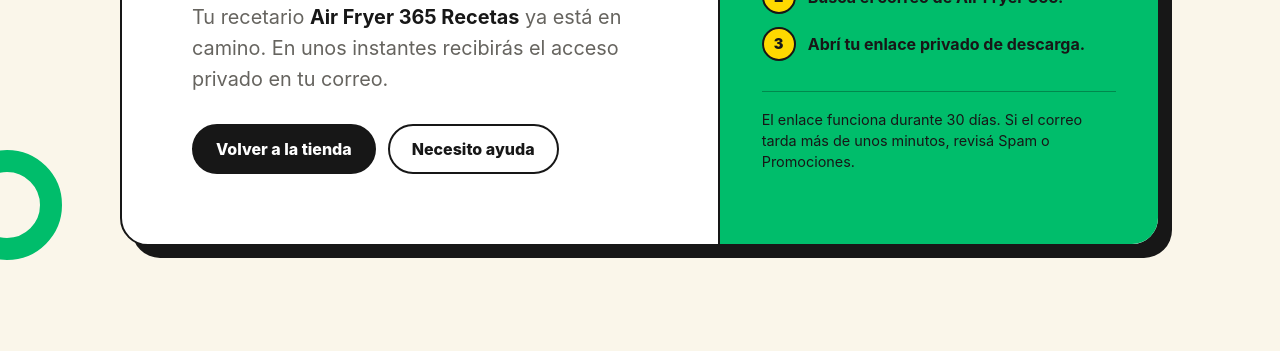
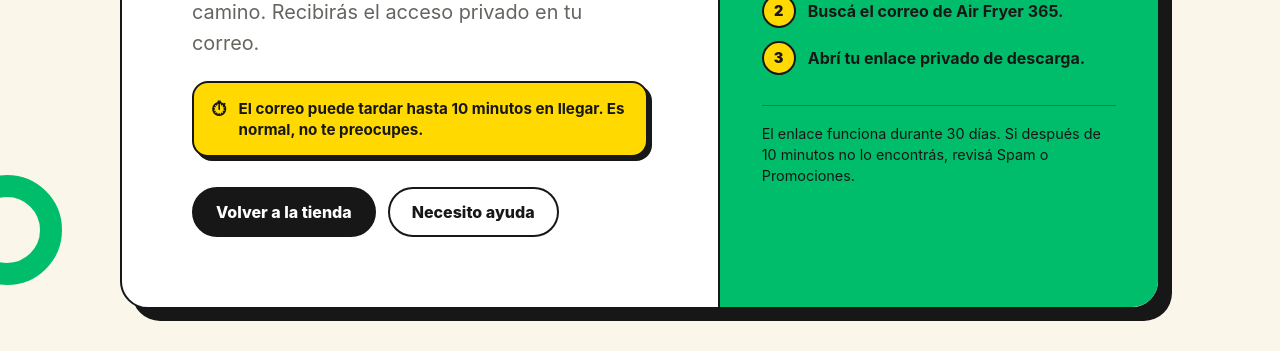
Before and after one commit to MPCarranza/recetas-faciles, a website: page gracias.html in a window 1280 px wide. Shown: the part 476-827 px from the top of the page. Before the commit the page ends 800 px from the top, so only its background shows below. Drawn offline with Linux system fonts and the light colour scheme.

Commit message:
Aclarar demora del correo de entrega

```diff
--- a/gracias.html
+++ b/gracias.html
@@ -136,6 +136,28 @@
       }
 
       .lead strong { color: var(--ink); }
+
+      .delivery-note {
+        max-width: 590px;
+        display: flex;
+        align-items: flex-start;
+        gap: 12px;
+        margin: -8px 0 30px;
+        padding: 15px 17px;
+        background: var(--yellow);
+        border: 2px solid var(--ink);
+        border-radius: 16px;
+        box-shadow: 4px 4px 0 var(--ink);
+        font-size: 0.95rem;
+        font-weight: 750;
+        line-height: 1.4;
+      }
+
+      .delivery-note__icon {
+        flex: 0 0 auto;
+        font-size: 1.25rem;
+        line-height: 1.1;
+      }
 
       .order-number {
         display: none;
@@ -331,8 +353,13 @@
 
           <p class="lead">
             Tu recetario <strong>Air Fryer 365 Recetas</strong> ya está en camino.
-            En unos instantes recibirás el acceso privado en tu correo.
+            Recibirás el acceso privado en tu correo.
           </p>
+
+          <div class="delivery-note" role="status">
+            <span class="delivery-note__icon" aria-hidden="true">⏱</span>
+            <span>El correo puede tardar hasta 10 minutos en llegar. Es normal, no te preocupes.</span>
+          </div>
 
           <p class="order-number" id="order-number">
             Operación <strong id="payment-id"></strong>
@@ -363,8 +390,8 @@
           </div>
 
           <p class="help">
-            El enlace funciona durante 30 días. Si el correo tarda más de unos
-            minutos, revisá Spam o Promociones.
+            El enlace funciona durante 30 días. Si después de 10 minutos no lo
+            encontrás, revisá Spam o Promociones.
           </p>
         </aside>
       </section>
```
